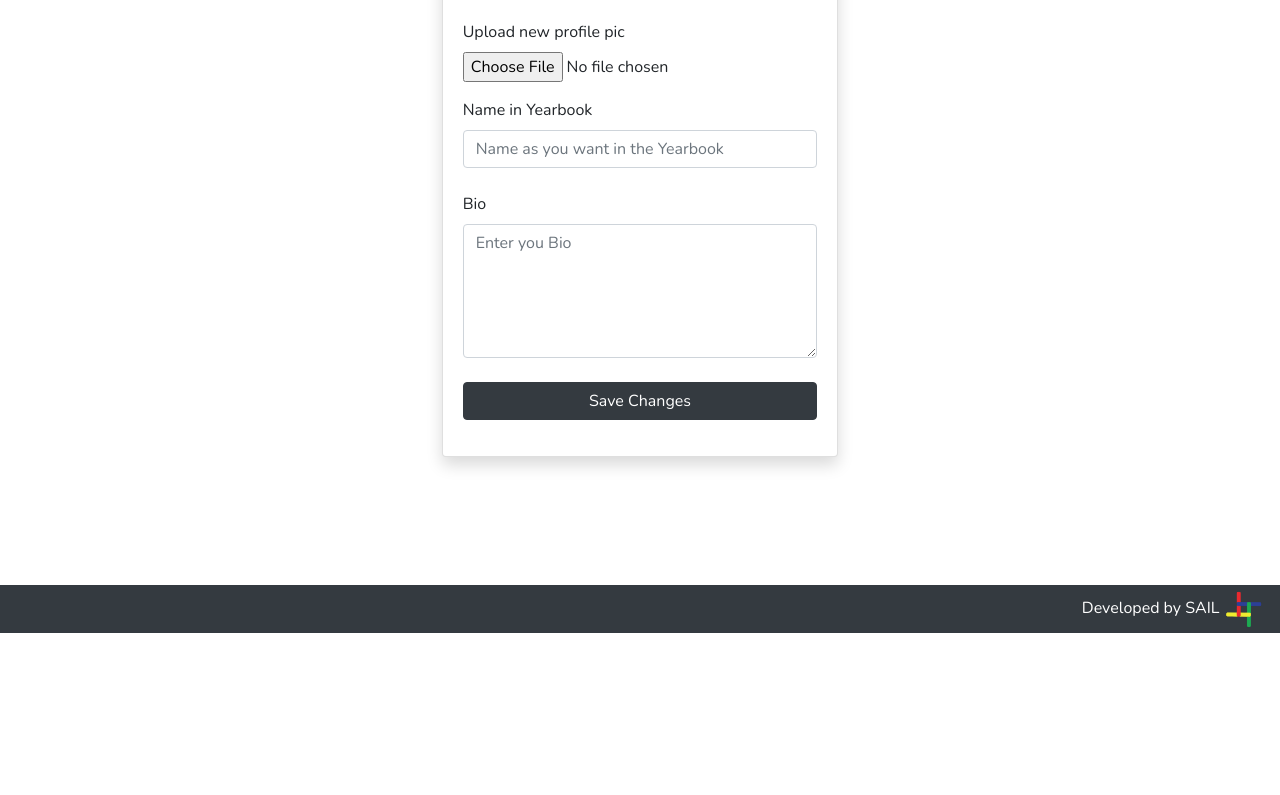
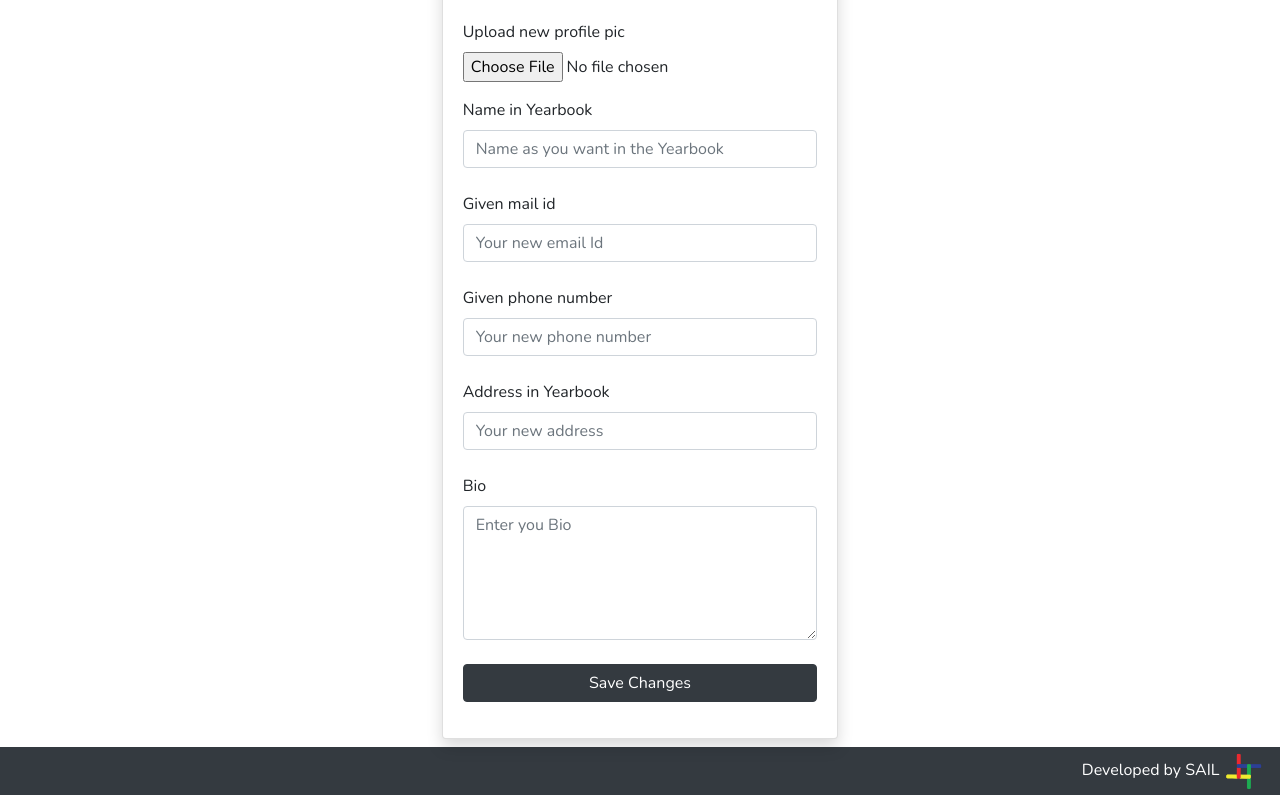
Before and after one commit to sahil2609/YearBook, a Django app: template students/templates/editprofile.html in a window 1280 px wide. Shown: the part 167-962 px from the top of the page. Before the commit the page ends 800 px from the top, so only its background shows below. Run offline with Django 3.2, Linux system fonts and the light colour scheme; the template is opened without the code that fills it, so the values that code supplies are empty; some libraries are stand-ins or nearby versions.

Commit message:
Update editprofile.html

```diff
--- a/students/templates/editprofile.html
+++ b/students/templates/editprofile.html
@@ -133,6 +133,18 @@
                                 <input class="form-control {% if errors.0 %}is-invalid{% endif %}" id="yearbook-name" placeholder="Name as you want in the Yearbook" name="name" value="{{ profile.full_name }}" autocomplete="off">
                                 <div class="invalid-feedback">Length of Name out of bounds</div>
                                 <br>
+                                <label for="yearbook-name">Given mail id</label>
+                                <input class="form-control {% if errors.2 %}is-invalid{% endif %}" id="yearbook-name" placeholder="Your new email Id" name="mailid" value="{{ profile.gmailid}}" autocomplete="off">
+                                <div class="invalid-feedback">Incorrect format of mail id</div>
+                                <br>
+                                <label for="yearbook-name">Given phone number</label>
+                                <input class="form-control {% if errors.4 %}is-invalid{% endif %}" id="yearbook-name" placeholder="Your new phone number" name="phoneno" value="{{ profile.phoneno }}" autocomplete="off">
+                                <div class="invalid-feedback">Invalid value of phone number</div>
+                                <br>
+                                <label for="yearbook-name">Address in Yearbook</label>
+                                <input class="form-control {% if errors.3 %}is-invalid{% endif %}" id="yearbook-name" placeholder="Your new address" name="address" value="{{ profile.address }}" autocomplete="off">
+                                <div class="invalid-feedback">Length of Address out of bounds</div>
+                                <br>
                                 <label for="yearbook-bio">Bio</label>
                                 <textarea class="form-control {% if errors.1 %}is-invalid{% endif %}" id="yearbook-bio" rows="5" placeholder="Enter you Bio" name="bio" autocomplete="off">{{ profile.bio }}</textarea>
                                 <div class="invalid-feedback">Length of Bio out of bounds</div>
```
